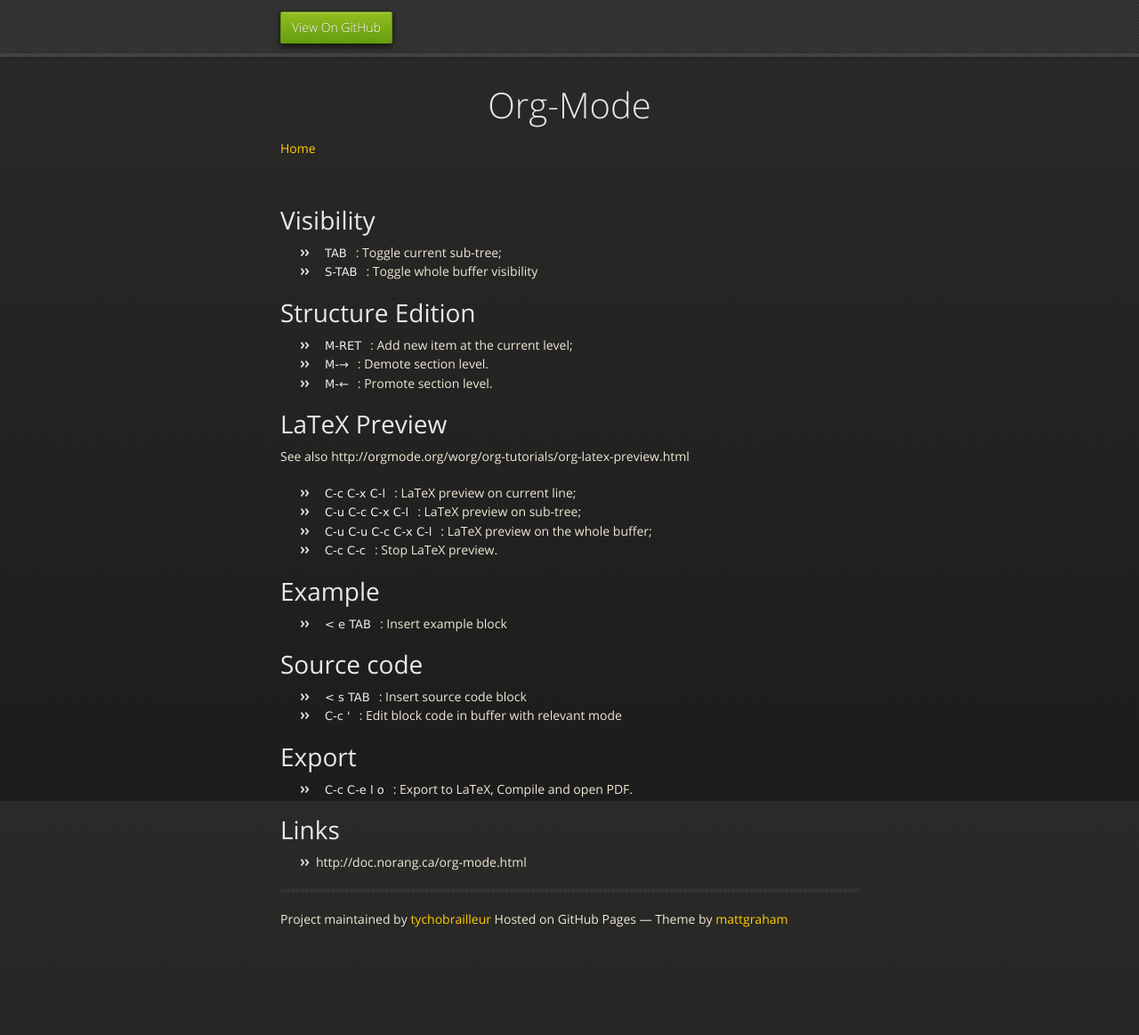
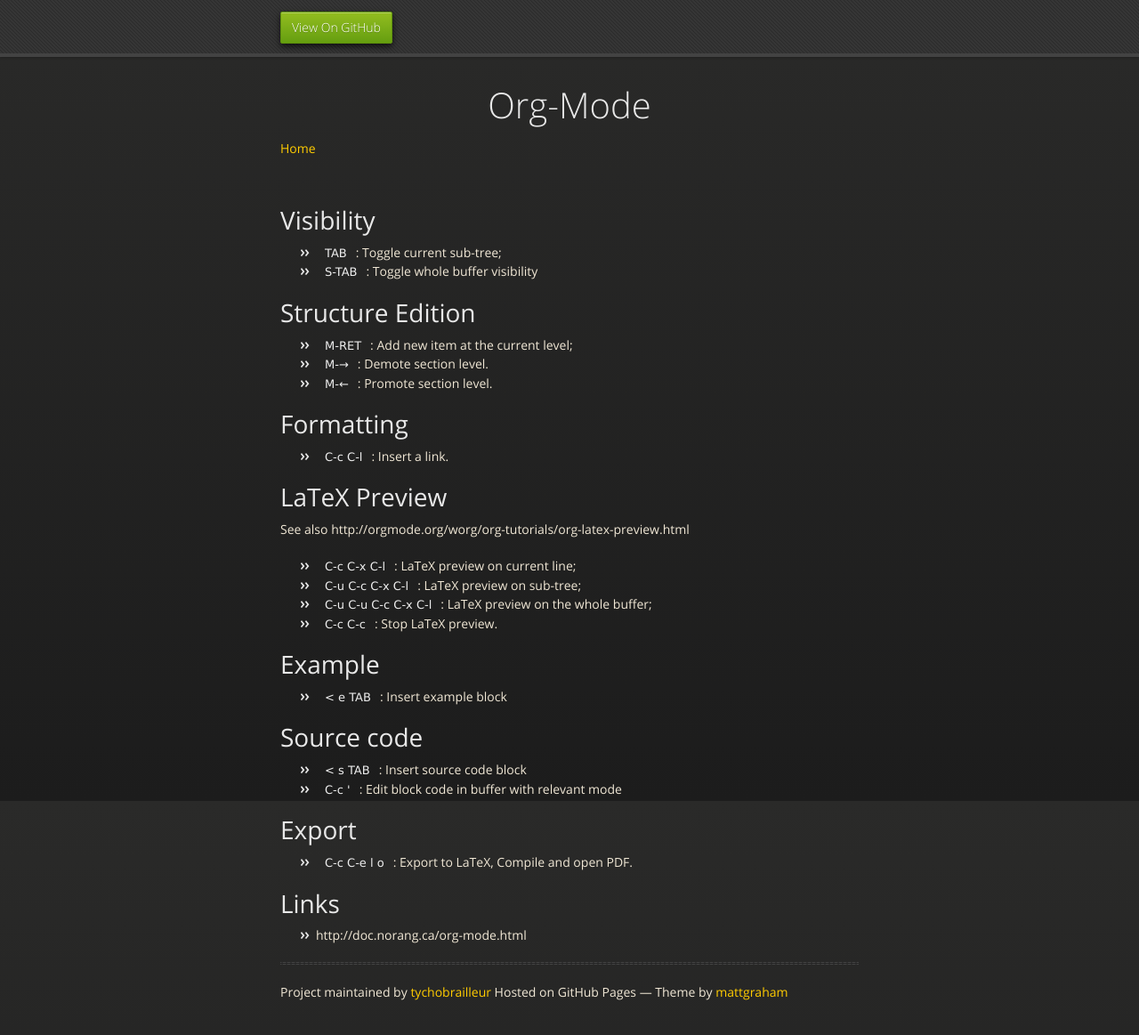
Before and after one commit to tychobrailleur/tychobrailleur.github.io, a Jekyll site: the page built from packages/org-mode.md, in a window 1280 px wide and 1215 px high. Shown: the top 1163 px of the window at 89% size. Built offline with Jekyll 4.4.1, drawn with Linux system fonts in a browser that asks for light colours; nearby versions of some CDN libraries.

Commit message:
Add how to create a link in Org.

```diff
--- a/packages/org-mode.md
+++ b/packages/org-mode.md
@@ -13,6 +13,10 @@
 - `M-RET`: Add new item at the current level;
 - `M-→`: Demote section level.
 - `M-←`: Promote section level.
+
+# Formatting
+
+- `C-c C-l`: Insert a link.
 
 
 # LaTeX Preview
```
